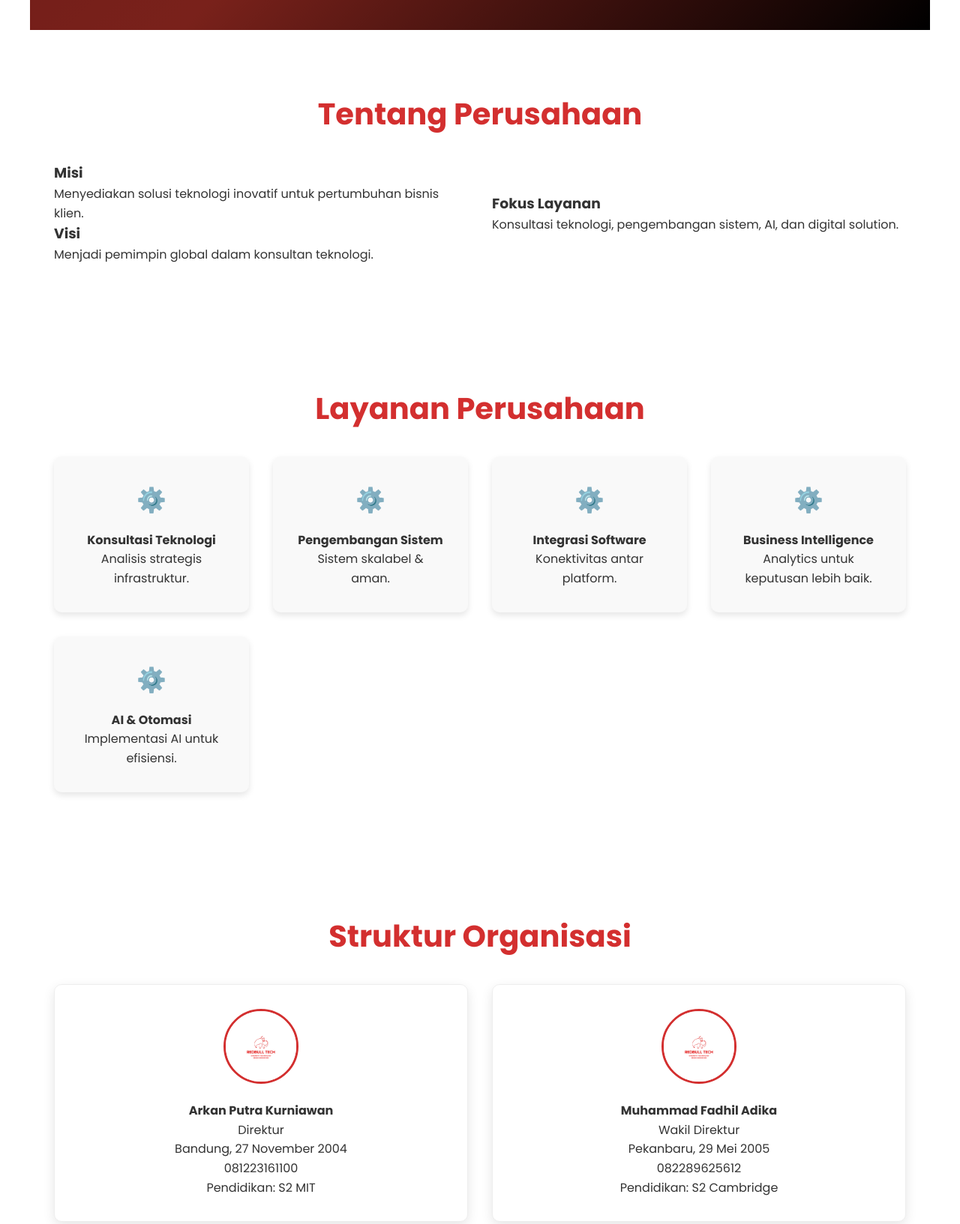
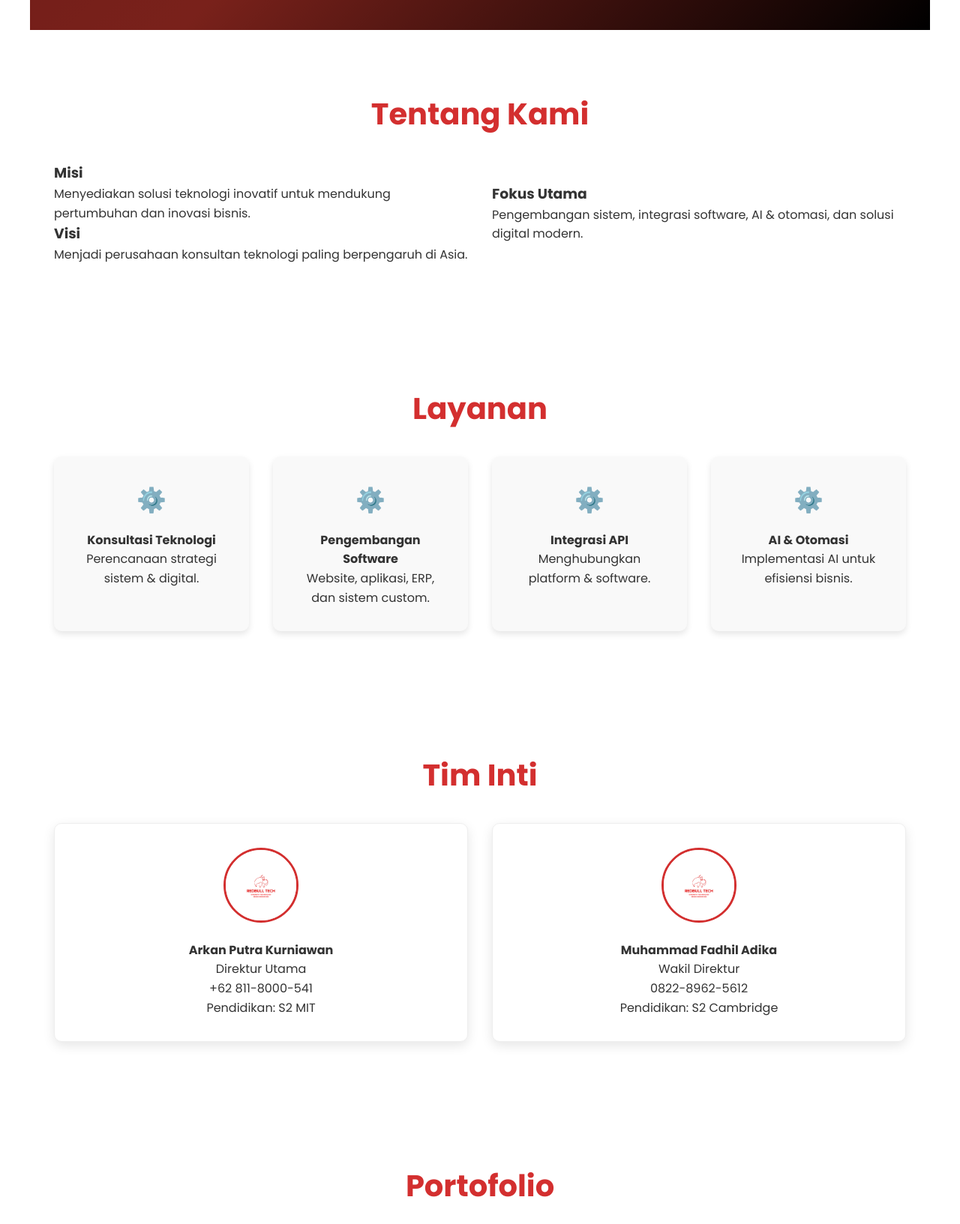
Before and after one commit to arkanptr/redbulltech, a plain HTML site: page index.html in a window 1280 px wide. Shown: the part 760-2393 px from the top of the page at 75% size. Drawn offline with Linux system fonts and the light colour scheme; placeholder pictures from the web are drawn by us.

Commit message:
Update index.html

```diff
--- a/index.html
+++ b/index.html
@@ -26,58 +26,53 @@
     <div class="menu-toggle" id="menu-toggle">☰</div>
 </header>
 
-<section id="hero" class="hero">
-    <div class="hero-content">
-        <img src="S.png" alt="RedBull Tech Logo">
-        <h1>RedBull Tech</h1>
-        <p>Strength Technology, Brave Innovation</p>
-    </div>
+<section class="hero" id="hero">
+    <img src="S.png" alt="logo">
+    <h1>RedBull Tech</h1>
+    <p>Strength Technology, Brave Innovation</p>
 </section>
 
-<section id="about" class="about">
-    <h2 class="section-title">Tentang Perusahaan</h2>
+<section id="about">
+    <h2 class="section-title">Tentang Kami</h2>
     <div class="about-content">
         <div>
             <h3>Misi</h3>
-            <p>Menyediakan solusi teknologi inovatif untuk pertumbuhan bisnis klien.</p>
+            <p>Menyediakan solusi teknologi inovatif untuk mendukung pertumbuhan dan inovasi bisnis.</p>
             <h3>Visi</h3>
-            <p>Menjadi pemimpin global dalam konsultan teknologi.</p>
+            <p>Menjadi perusahaan konsultan teknologi paling berpengaruh di Asia.</p>
         </div>
         <div>
-            <h3>Fokus Layanan</h3>
-            <p>Konsultasi teknologi, pengembangan sistem, AI, dan digital solution.</p>
+            <h3>Fokus Utama</h3>
+            <p>Pengembangan sistem, integrasi software, AI & otomasi, dan solusi digital modern.</p>
         </div>
     </div>
 </section>
 
-<section id="services" class="services">
-    <h2 class="section-title">Layanan Perusahaan</h2>
+<section id="services">
+    <h2 class="section-title">Layanan</h2>
     <div class="services-grid">
-        <div class="service-card"><h4>Konsultasi Teknologi</h4><p>Analisis strategis infrastruktur.</p></div>
-        <div class="service-card"><h4>Pengembangan Sistem</h4><p>Sistem skalabel & aman.</p></div>
-        <div class="service-card"><h4>Integrasi Software</h4><p>Konektivitas antar platform.</p></div>
-        <div class="service-card"><h4>Business Intelligence</h4><p>Analytics untuk keputusan lebih baik.</p></div>
-        <div class="service-card"><h4>AI & Otomasi</h4><p>Implementasi AI untuk efisiensi.</p></div>
+        <div class="service-card"><h4>Konsultasi Teknologi</h4><p>Perencanaan strategi sistem & digital.</p></div>
+        <div class="service-card"><h4>Pengembangan Software</h4><p>Website, aplikasi, ERP, dan sistem custom.</p></div>
+        <div class="service-card"><h4>Integrasi API</h4><p>Menghubungkan platform & software.</p></div>
+        <div class="service-card"><h4>AI & Otomasi</h4><p>Implementasi AI untuk efisiensi bisnis.</p></div>
     </div>
 </section>
 
-<section id="team" class="team">
-    <h2 class="section-title">Struktur Organisasi</h2>
+<section id="team">
+    <h2 class="section-title">Tim Inti</h2>
     <div class="team-grid">
         <div class="team-member">
-            <img src="S.png" alt="Foto Direktur">
+            <img src="S.png" alt="">
             <h4>Arkan Putra Kurniawan</h4>
-            <p>Direktur</p>
-            <p>Bandung, 27 November 2004</p>
-            <p>081223161100</p>
+            <p>Direktur Utama</p>
+            <p>+62 811-8000-541</p>
             <p>Pendidikan: S2 MIT</p>
         </div>
         <div class="team-member">
-            <img src="S.png" alt="Foto Wakil Direktur">
+            <img src="S.png" alt="">
             <h4>Muhammad Fadhil Adika</h4>
             <p>Wakil Direktur</p>
-            <p>Pekanbaru, 29 Mei 2005</p>
-            <p>082289625612</p>
+            <p>0822-8962-5612</p>
             <p>Pendidikan: S2 Cambridge</p>
         </div>
     </div>
@@ -101,25 +96,25 @@
     </div>
 </section>
 
-<section id="contact" class="contact">
+<section id="contact">
     <h2 class="section-title">Kontak</h2>
     <div class="contact-content">
         <form class="contact-form" id="contactForm">
             <input type="text" placeholder="Nama" required>
             <input type="email" placeholder="Email" required>
-            <textarea placeholder="Pesan" rows="5" required></textarea>
-            <button type="submit">Kirim Pesan</button>
+            <textarea rows="5" placeholder="Pesan" required></textarea>
+            <button type="submit">Kirim</button>
         </form>
         <div>
             <p><strong>Email:</strong> contact@redbulltech.com</p>
+            <p><strong>Telepon:</strong> +62 811-8000-541</p>
             <p><strong>Alamat:</strong> Jl. Teknologi No. 123, Jakarta</p>
-            <p><strong>Telepon:</strong> +62 811-8000-541</p>
         </div>
     </div>
 </section>
 
 <footer>
-    <p>&copy; 2023 RedBull Tech.</p>
+    <p>&copy; 2025 RedBull Tech</p>
 </footer>
 
 <script>
@@ -138,9 +133,9 @@
         });
     });
 
-    document.getElementById('contactForm').addEventListener('submit', e => {
+    document.getElementById("contactForm").addEventListener("submit", (e)=>{
         e.preventDefault();
-        alert('Terima kasih! Pesan Anda telah dikirim.');
+        alert("Terima kasih! Pesan Anda telah dikirim.");
     });
 
     // Animasi fade-in saat scroll
```
